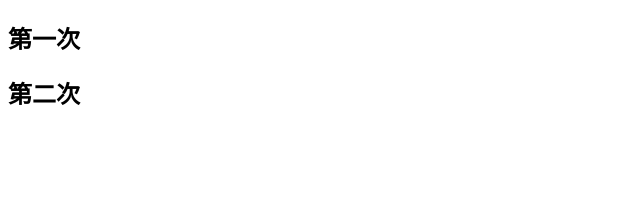
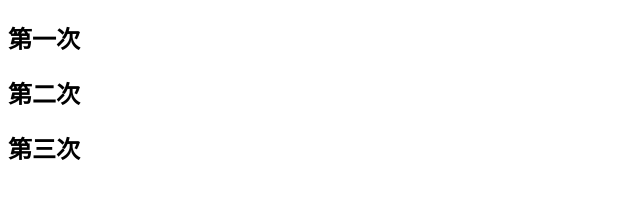
Before and after one commit to hzx1999-ai/hzc190415, a plain HTML site: page one.html in a window 1280 px wide. Shown: the whole page, without its empty margins (0-640 px from the left). Drawn offline with Linux system fonts and the light colour scheme.

Commit message:
第五次

```diff
--- a/one.html
+++ b/one.html
@@ -9,5 +9,6 @@
 <body>
     <h2>第一次</h2>
     <h2>第二次</h2>
+    <h2>第三次</h2>
 </body>
 </html>
```
